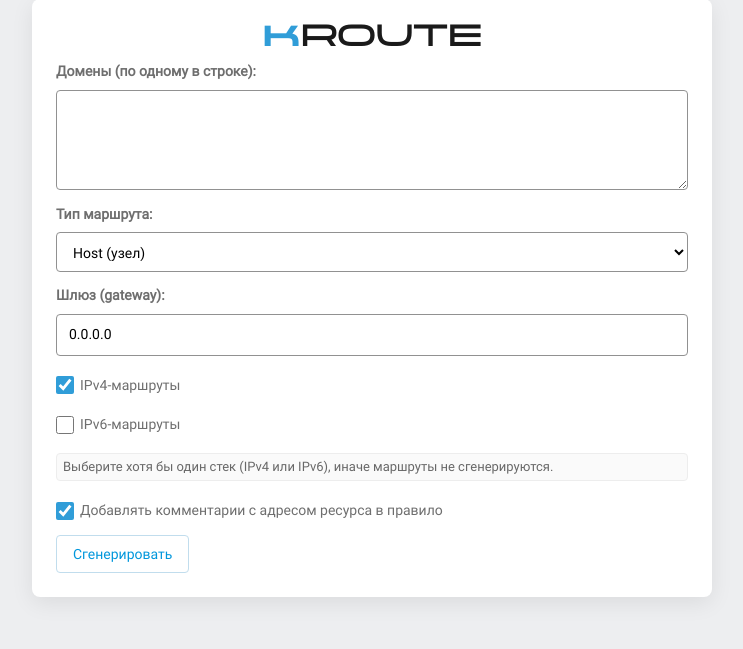
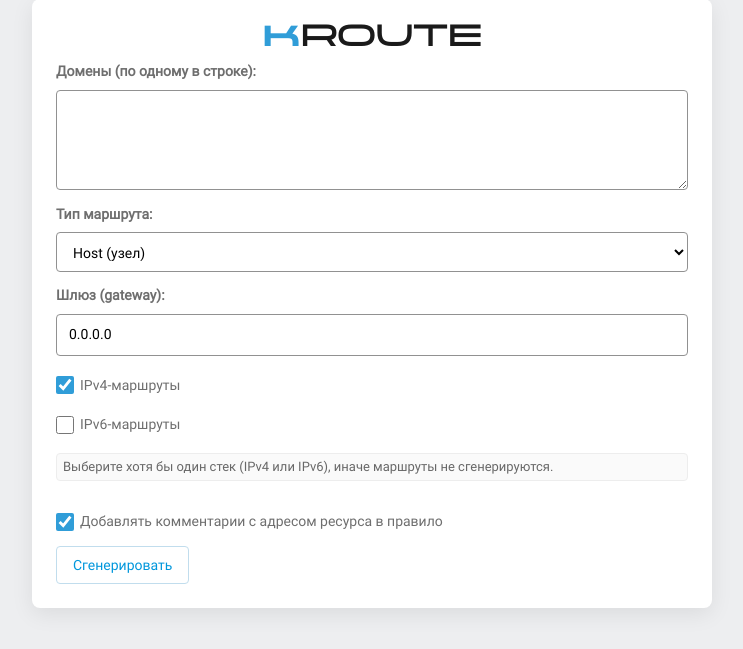
Before and after one commit to zoixc/keenroute, a Flask app: page / in a window 1280 px wide. Shown: the part 29-678 px from the top of the page, without its empty margins (268-1011 px from the left). Run offline with Flask 3, Linux system fonts and the light colour scheme; some libraries are stand-ins or nearby versions.

Commit message:
Update style.css

```diff
--- a/static/css/style.css
+++ b/static/css/style.css
@@ -219,7 +219,7 @@ textarea:focus, input:focus, select:focus {
   line-height: 1.4;
 }
 
-.comment_checkbox {
+#comment_checkbox {
   margin-top: 11px;
 }
 
```
